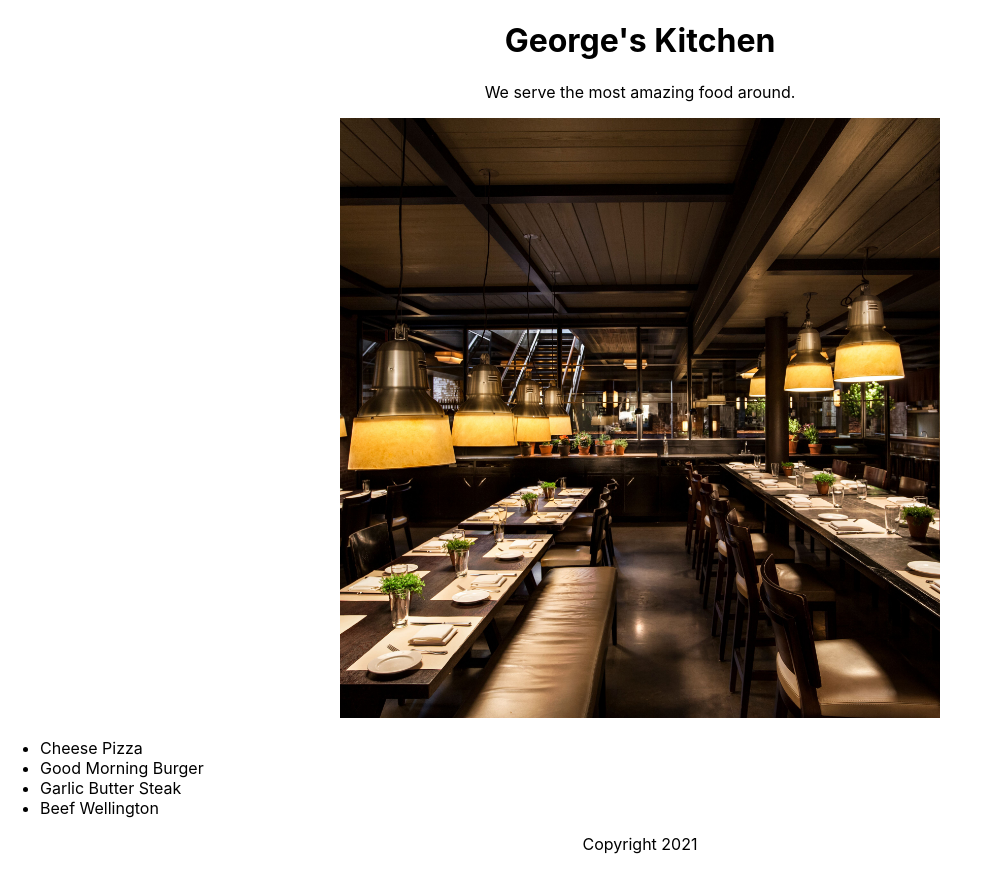
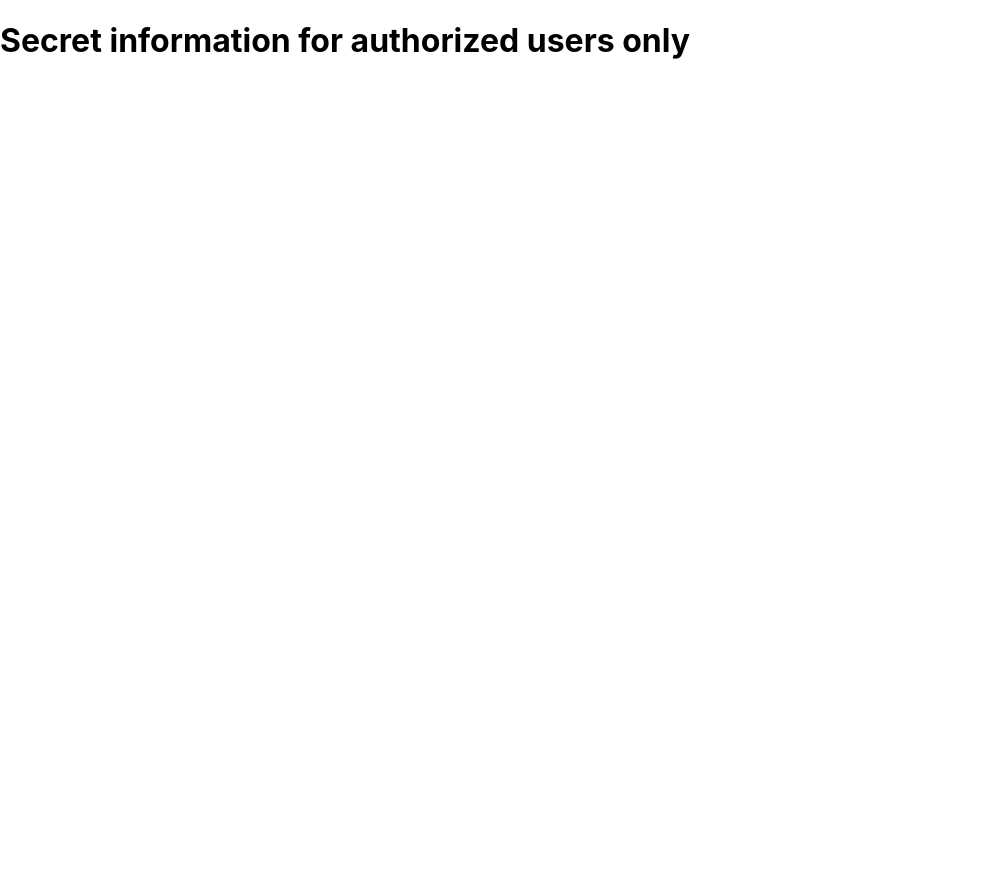
Before and after one commit to g9c9/LearningReact, a React (Create React App) app: page / in a window 1280 px wide. Shown: the whole page, without its empty margins (0-1002 px from the left). After the commit the page ends 800 px from the top, so only its background shows below. Built offline with nearby package versions, Linux system fonts and the light colour scheme.

Commit message:
Conditional Rendering

```diff
--- a/src/App.js
+++ b/src/App.js
@@ -1,48 +1,18 @@
 import './App.css';
-import restaurant from "./restaurant.jpg"
 
-function Header(props) {
-  return (
-    <header>
-      <h1>{props.name}'s Kitchen</h1>
-    </header>
-  );
-}
-function Main(props) {
-  return (
-    <section>
-      <p>We serve the most {props.adjective} food around.</p>
-      <img src={restaurant} height={600} alt="Restaurant"/>
-      <ul style={{textAlign: "left"}}>
-        {props.dishes.map((dish) => <li key={dish.id}>{dish.title}</li>)}
-      </ul>
-    </section>
-  );
-}
-function Footer(props) {
-  return (
-    <footer>
-      <p>Copyright {props.year}</p>
-    </footer>
-  );
+function SecretComponent() {
+  return <h1>Secret information for authorized users only</h1>;
 }
 
-const dishes = [
-  "Cheese Pizza",
-  "Good Morning Burger",
-  "Garlic Butter Steak",
-  "Beef Wellington"
-];
+function RegularComponent() {
+  return <h1>Everyone can see this component.</h1>
+}
 
-const dishObjects = dishes.map((dish, i) => ({id: i, title:dish}));
-
-function App() {
+function App(props) {
   return (
-    <div className="App">
-      <Header name="George"/>
-      <Main adjective="amazing" dishes = {dishObjects}/>
-      <Footer year={new Date().getFullYear()}/>
-    </div>
+    <>
+    {props.authorized ? <SecretComponent /> : <RegularComponent />}
+    </>
   );
 }
 
--- a/src/index.js
+++ b/src/index.js
@@ -4,6 +4,6 @@ import './index.css';
 import App from './App';
 
 ReactDOM.render(
-  <App />,
+  <App authorized={true} />,
   document.getElementById('root')
 );
```
